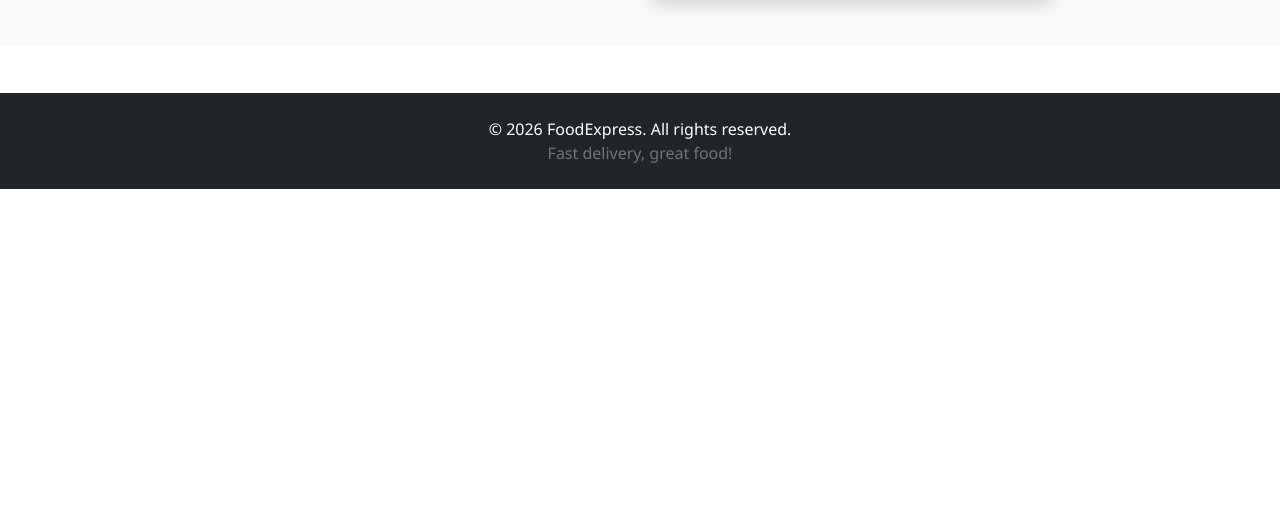
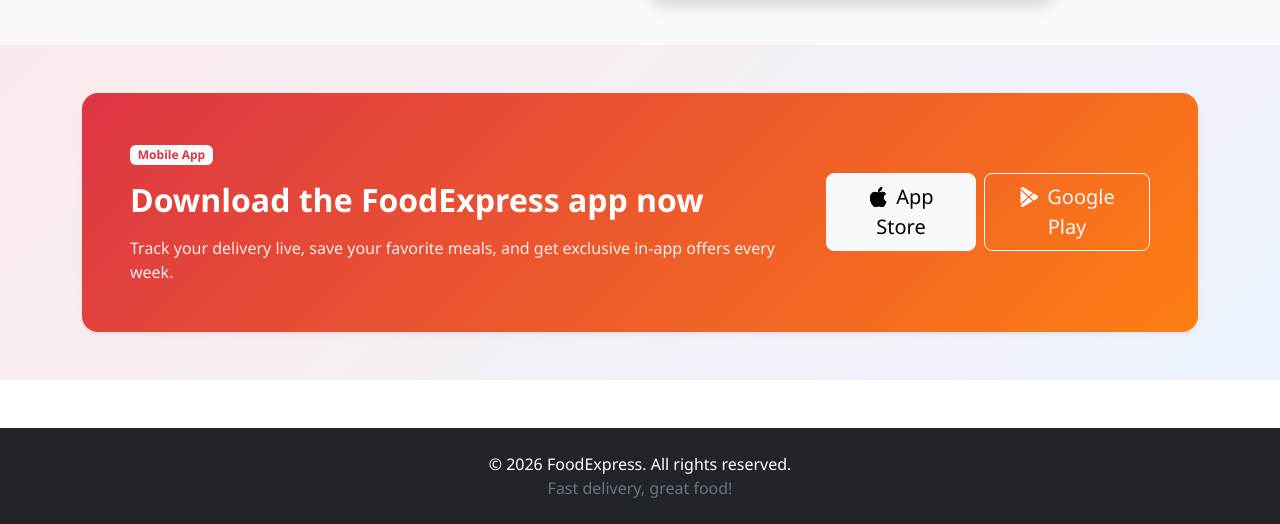
Before and after one commit to avishekhsinhaRepo/codex-workspace, a website: page index.html in a window 1280 px wide. Shown: the part 2240-2764 px from the top of the page. Before the commit the page ends 2429 px from the top, so only its background shows below. Drawn offline with nearby package versions, Linux system fonts and the light colour scheme.

Commit message:
Add download app section near page bottom

```diff
--- a/index.html
+++ b/index.html
@@ -387,6 +387,31 @@
         </div>
     </div>
 
+    <!-- Download App Section -->
+    <section id="download-app" class="py-5">
+        <div class="container">
+            <div class="download-app-banner text-center text-lg-start p-4 p-lg-5 rounded-4 shadow-sm">
+                <div class="row align-items-center g-4">
+                    <div class="col-lg-8">
+                        <span class="badge text-bg-light text-danger mb-3">Mobile App</span>
+                        <h2 class="fw-bold mb-3">Download the FoodExpress app now</h2>
+                        <p class="mb-0">Track your delivery live, save your favorite meals, and get exclusive in-app offers every week.</p>
+                    </div>
+                    <div class="col-lg-4">
+                        <div class="d-grid gap-2 d-sm-flex justify-content-center justify-content-lg-end">
+                            <a href="#" class="btn btn-light btn-lg px-4">
+                                <i class="bi bi-apple me-2"></i>App Store
+                            </a>
+                            <a href="#" class="btn btn-outline-light btn-lg px-4">
+                                <i class="bi bi-google-play me-2"></i>Google Play
+                            </a>
+                        </div>
+                    </div>
+                </div>
+            </div>
+        </div>
+    </section>
+
     <!-- Footer -->
     <footer class="bg-dark text-white py-4 mt-5">
         <div class="container text-center">
--- a/style.css
+++ b/style.css
@@ -186,3 +186,24 @@ html {
 .position-relative .badge {
     font-size: 0.7rem;
 }
+
+#download-app {
+    background: linear-gradient(135deg, rgba(220, 53, 69, 0.1), rgba(13, 110, 253, 0.08));
+}
+
+.download-app-banner {
+    background: linear-gradient(135deg, #dc3545, #fd7e14);
+    color: #ffffff;
+}
+
+.download-app-banner p {
+    color: rgba(255, 255, 255, 0.9);
+}
+
+[data-theme="dark"] #download-app {
+    background: linear-gradient(135deg, rgba(220, 53, 69, 0.18), rgba(13, 110, 253, 0.16));
+}
+
+[data-theme="dark"] .download-app-banner {
+    background: linear-gradient(135deg, #9f1d2b, #b45309);
+}
```
